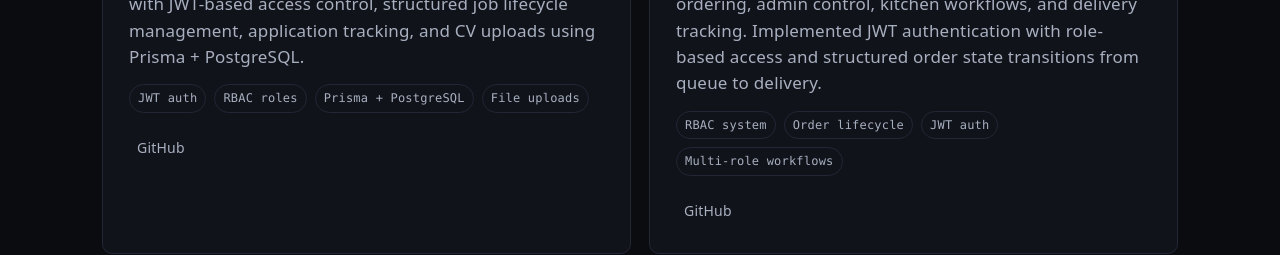
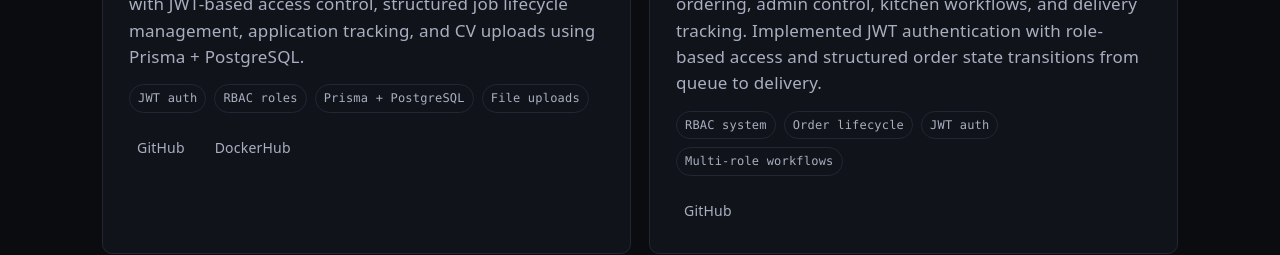
Before and after one commit to Addisu544/Portfolio, a React (Vite) app: page / in a window 1280 px wide. Shown: the part 2420-2675 px from the top of the page. Built offline with nearby package versions, Linux system fonts and the light colour scheme.

Commit message:
dockerhub link added to job-board

```diff
--- a/src/components/ProjectCard.tsx
+++ b/src/components/ProjectCard.tsx
@@ -21,10 +21,12 @@ export function ProjectCard({ project }: ProjectCardProps) {
         </div>
       ) : null}
 
-      {project.links.github || project.links.demo ? (
+      {project.links.github || project.links.demo || project.links.dockerhub ? (
         <div className="linksRow" aria-label="Project links">
           {project.links.github ? <ExternalLink href={project.links.github}>GitHub</ExternalLink> : null}
           {project.links.demo ? <ExternalLink href={project.links.demo}>Demo</ExternalLink> : null}
+          {project.links.dockerhub ? <ExternalLink href={project.links.dockerhub}>DockerHub</ExternalLink> : null}
+
         </div>
       ) : null}
     </article>
--- a/src/data/portfolio.ts
+++ b/src/data/portfolio.ts
@@ -104,6 +104,7 @@ export const portfolio: PortfolioContent = {
 
       links: {
         github: 'https://github.com/Addisu544/job-board',
+        dockerhub: 'https://hub.docker.com/repository/docker/addisu544/backend-api'
       },
     },
 
--- a/src/data/types.ts
+++ b/src/data/types.ts
@@ -36,6 +36,8 @@ export type SelectedProject = {
   links: {
     github?: string
     demo?: string
+    dockerhub?: string
+
   }
 }
 
```
